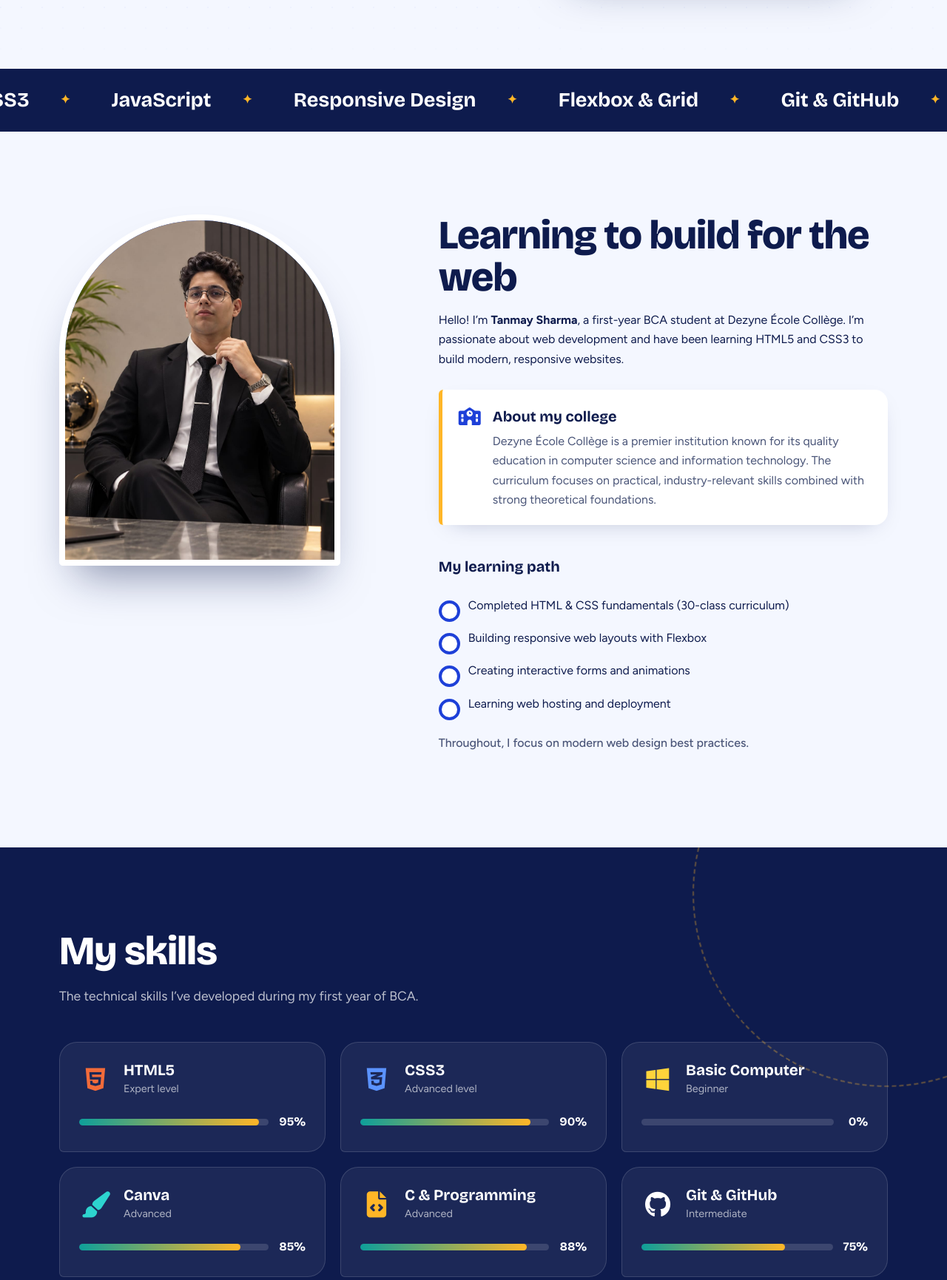
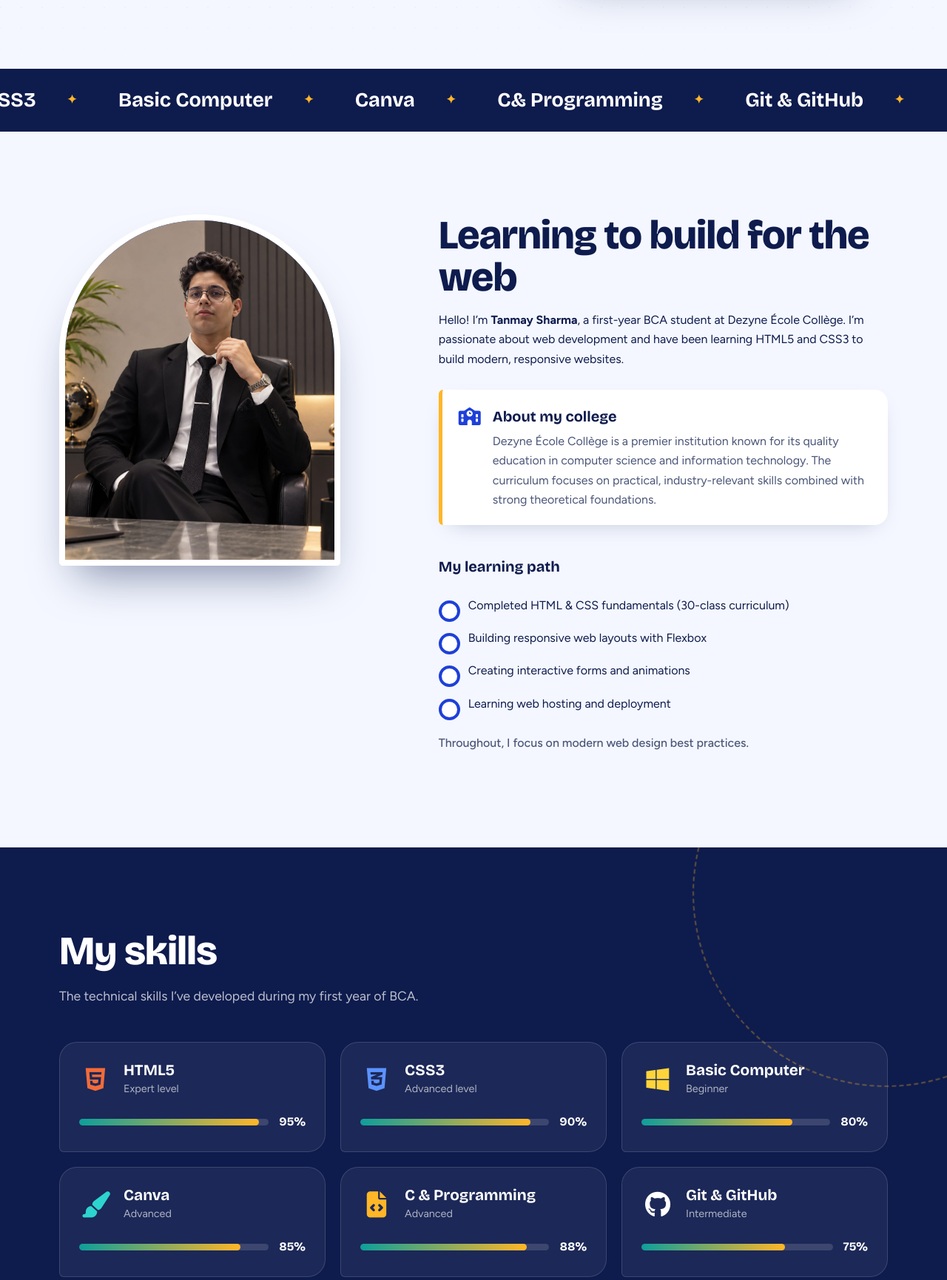
Before and after one commit to Tanmaysharma752008/Portfolio, a plain HTML site: page index.html in a window 1280 px wide. Shown: the part 753-2484 px from the top of the page at 74% size. Drawn offline with nearby package versions, Linux system fonts and the light colour scheme.

Commit message:
Update index.html

```diff
--- a/index.html
+++ b/index.html
@@ -77,12 +77,12 @@
     <div class="ticker" aria-hidden="true">
       <div class="ticker-track">
         <div class="ticker-group">
-          <span>HTML5</span><span>CSS3</span><span>JavaScript</span><span>Responsive Design</span><span>Flexbox &amp;
-            Grid</span><span>Git &amp; GitHub</span>
+          <span>HTML5</span><span>CSS3</span><span>Basic Computer</span><span>Canva</span><span>C&amp;
+            Programming</span><span>Git &amp; GitHub</span>
         </div>
         <div class="ticker-group">
-          <span>HTML5</span><span>CSS3</span><span>JavaScript</span><span>Responsive Design</span><span>Flexbox &amp;
-            Grid</span><span>Git &amp; GitHub</span>
+          <span>HTML5</span><span>CSS3</span><span>Basic Computer</span><span>Canva</span><span>C &amp;
+            Programming</span><span>Git &amp; GitHub</span>
         </div>
       </div>
     </div>
@@ -165,8 +165,8 @@
             </div>
             <div class="meter">
               <div class="track">
-                <div class="fill" style="--w:0%"></div>
-              </div><span class="pct">0%</span>
+                <div class="fill" style="--w:80%"></div>
+              </div><span class="pct">80%</span>
             </div>
           </article>
           <article class="skill">
```
